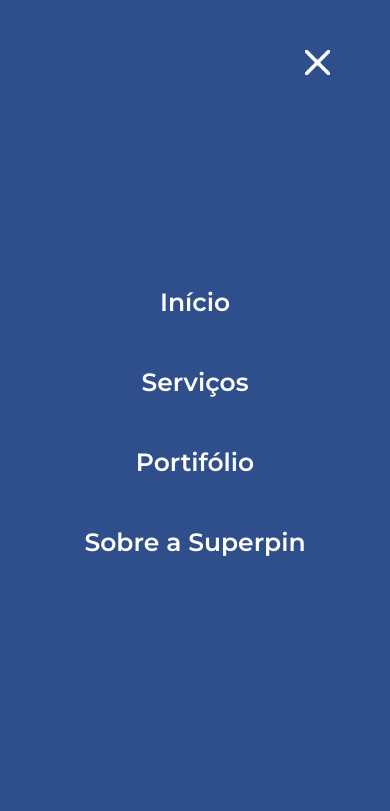
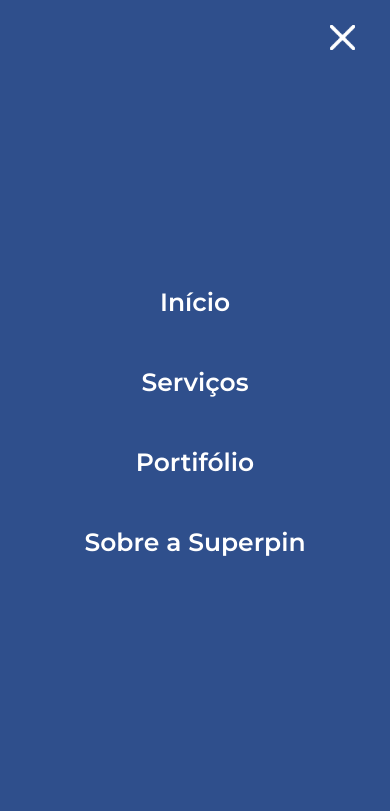
Before and after one commit to AdsonNascimento/aagencia-superpin, a plain HTML site: page index.html in a window 390 px wide. Both pictures are taken after a click on the picture 338 px from the left and 30 px from the top of the page. Shown: the top 811 px of the page. Drawn offline with nearby package versions, Linux system fonts and the light colour scheme.

Commit message:
update toggle-close

```diff
--- a/public/global.css
+++ b/public/global.css
@@ -231,14 +231,24 @@ footer {
     display: none;
   }
 
+  header nav .icon-close {
+    display: block;
+    position: fixed;
+
+    top: -5rem;
+  }
+
   header nav.show .icon-close {
     display: block;
 
     position: fixed;
-    right: 6rem;
-    top: 5rem;
+    right: 3.5rem;
+    top: 2.5rem;
     z-index: 10;
+
+    transition: top 1s;
   }
+
 
   header nav .icon-open {
     display: block;
```
